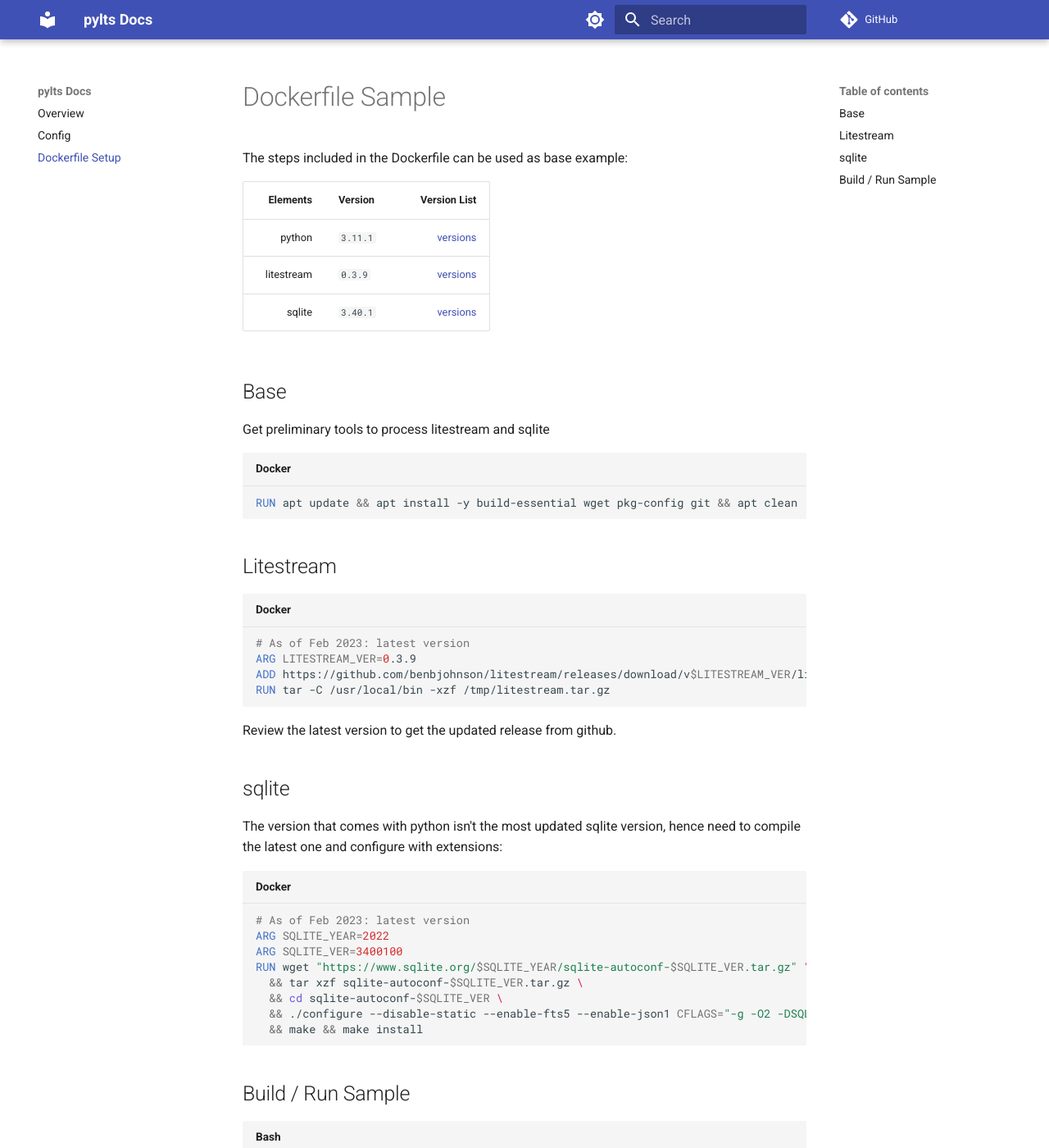
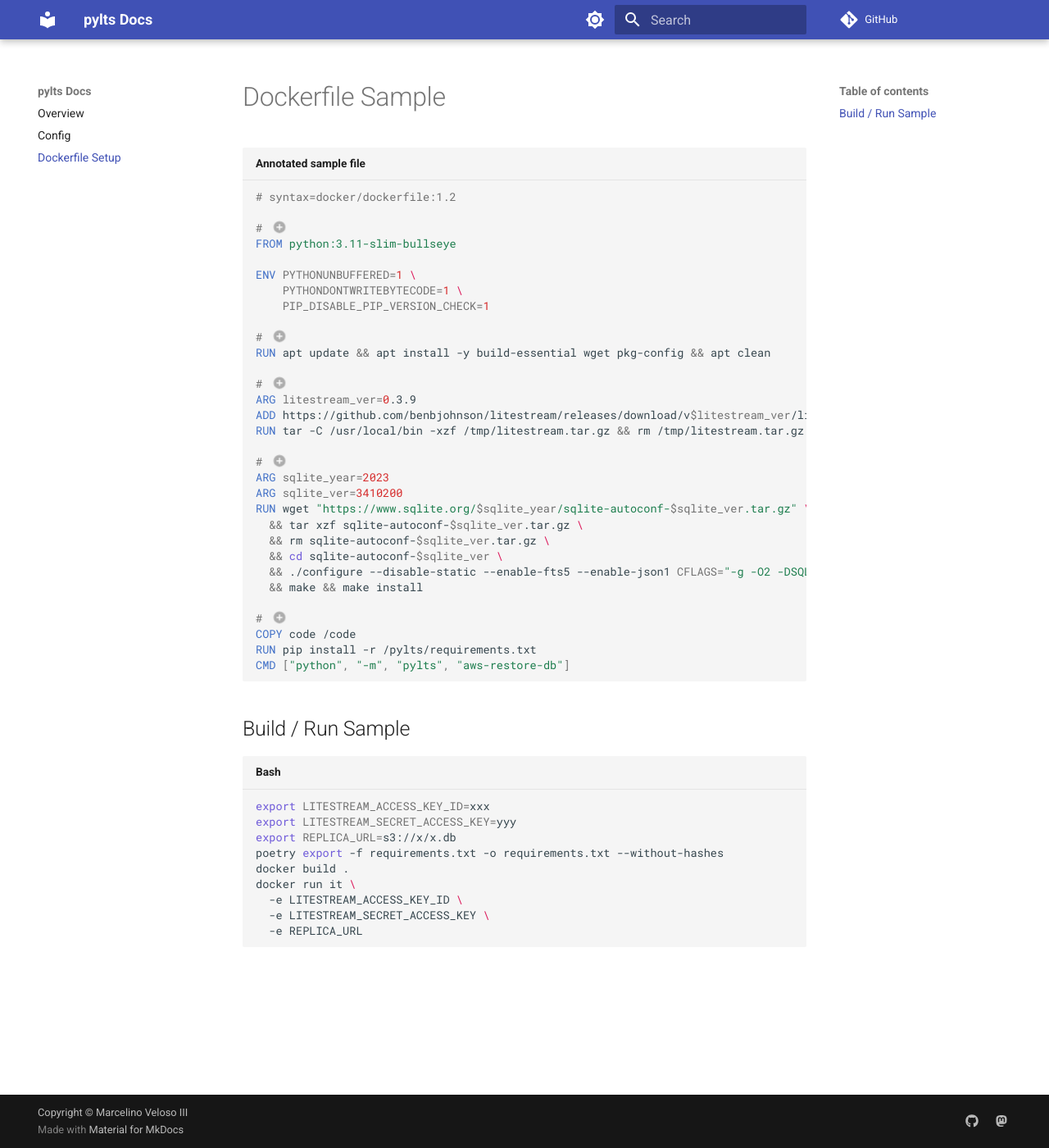
Before and after one commit to justmars/pylts, an MkDocs documentation site: the page built from docs/docker.md, in a window 1280 px wide and 1400 px high. Shown: the whole window at 82% size. Built offline with MkDocs 1.6.1 and Material for MkDocs 9.7.7, drawn with Linux system fonts in a browser that asks for light colours; comment, search, counter and statistics services are not loaded.

Commit message:
feat: updated

````diff
--- a/docs/docker.md
+++ b/docs/docker.md
@@ -1,47 +1,45 @@
 # Dockerfile Sample
 
-The steps included in the Dockerfile can be used as base example:
+```dockerfile title="Annotated sample file"
+# syntax=docker/dockerfile:1.2
 
-Elements | Version | Version List
---:|:--|--:
-python | `3.11.1` | [versions](https://www.python.org/downloads/)
-litestream | `0.3.9` | [versions](https://github.com/benbjohnson/litestream/releases)
-sqlite | `3.40.1` | [versions](https://www.sqlite.org/download.html)
+# (1)
+FROM python:3.11-slim-bullseye
 
-## Base
+ENV PYTHONUNBUFFERED=1 \
+    PYTHONDONTWRITEBYTECODE=1 \
+    PIP_DISABLE_PIP_VERSION_CHECK=1
 
-Get preliminary tools to process litestream and sqlite
+# (2)
+RUN apt update && apt install -y build-essential wget pkg-config && apt clean
 
-```dockerfile
-RUN apt update && apt install -y build-essential wget pkg-config git && apt clean
+# (3)
+ARG litestream_ver=0.3.9
+ADD https://github.com/benbjohnson/litestream/releases/download/v$litestream_ver/litestream-v$litestream_ver-linux-amd64-static.tar.gz /tmp/litestream.tar.gz
+RUN tar -C /usr/local/bin -xzf /tmp/litestream.tar.gz && rm /tmp/litestream.tar.gz
+
+# (4)
+ARG sqlite_year=2023
+ARG sqlite_ver=3410200
+RUN wget "https://www.sqlite.org/$sqlite_year/sqlite-autoconf-$sqlite_ver.tar.gz" \
+  && tar xzf sqlite-autoconf-$sqlite_ver.tar.gz \
+  && rm sqlite-autoconf-$sqlite_ver.tar.gz \
+  && cd sqlite-autoconf-$sqlite_ver \
+  && ./configure --disable-static --enable-fts5 --enable-json1 CFLAGS="-g -O2 -DSQLITE_ENABLE_JSON1" \
+  && make && make install
+
+# (5)
+COPY code /code
+RUN pip install -r /pylts/requirements.txt
+CMD ["python", "-m", "pylts", "aws-restore-db"]
 ```
 
-## Litestream
-
-```dockerfile
-# As of Feb 2023: latest version
-ARG LITESTREAM_VER=0.3.9
-ADD https://github.com/benbjohnson/litestream/releases/download/v$LITESTREAM_VER/litestream-v$LITESTREAM_VER-linux-amd64-static.tar.gz /tmp/litestream.tar.gz
-RUN tar -C /usr/local/bin -xzf /tmp/litestream.tar.gz
-```
-
-Review the latest version to get the updated release from github.
-
-## sqlite
-
-The version that comes with python isn't the most updated sqlite version, hence need to compile the latest one and
-configure with extensions:
-
-```dockerfile
-# As of Feb 2023: latest version
-ARG SQLITE_YEAR=2022
-ARG SQLITE_VER=3400100
-RUN wget "https://www.sqlite.org/$SQLITE_YEAR/sqlite-autoconf-$SQLITE_VER.tar.gz" \
-  && tar xzf sqlite-autoconf-$SQLITE_VER.tar.gz \
-  && cd sqlite-autoconf-$SQLITE_VER \
-  && ./configure --disable-static --enable-fts5 --enable-json1 CFLAGS="-g -O2 -DSQLITE_ENABLE_JSON1" \
-  && make && make install
-```
+1. Review python [version](https://www.python.org/downloads/)
+2. Get preliminary tools to process litestream and sqlite
+3. Review litestream [version](https://github.com/benbjohnson/litestream/releases)
+4. The version that comes with python isn't the most updated sqlite version, hence need to compile the latest one and
+configure with extensions. Review [year and version](https://www.sqlite.org/download.html)
+5. Assuming code found in top-level directory `/code` (from the docker build context), ensure `requirements.txt` found in hypothetical `/code`
 
 ## Build / Run Sample
 
--- a/mkdocs.yml
+++ b/mkdocs.yml
@@ -5,6 +5,9 @@
 repo_url: https://github.com/justmars/pylts
 theme:
   name: "material"
+  features:
+    - content.tabs.link
+    - content.code.annotate
   palette:
     - media: "(prefers-color-scheme: light)"
       scheme: default
--- a/pylts/__init__.py
+++ b/pylts/__init__.py
@@ -1,3 +1,3 @@
 __version__ = "0.0.9"
 
-from .aws import ConfigS3
+from pylts.aws import ConfigS3
--- a/pyproject.toml
+++ b/pyproject.toml
@@ -33,6 +33,7 @@
 mkdocstrings = { extras = ["python"], version = "^0.20.0" }
 mkdocs-material = "^9.0.15"
 ipython = "^8.11.0"
+ipykernel = "^6.22.0"
 
 [tool.pytest]
 minversion = "7.2"
````
Also changed, not shown: 3 other files.
